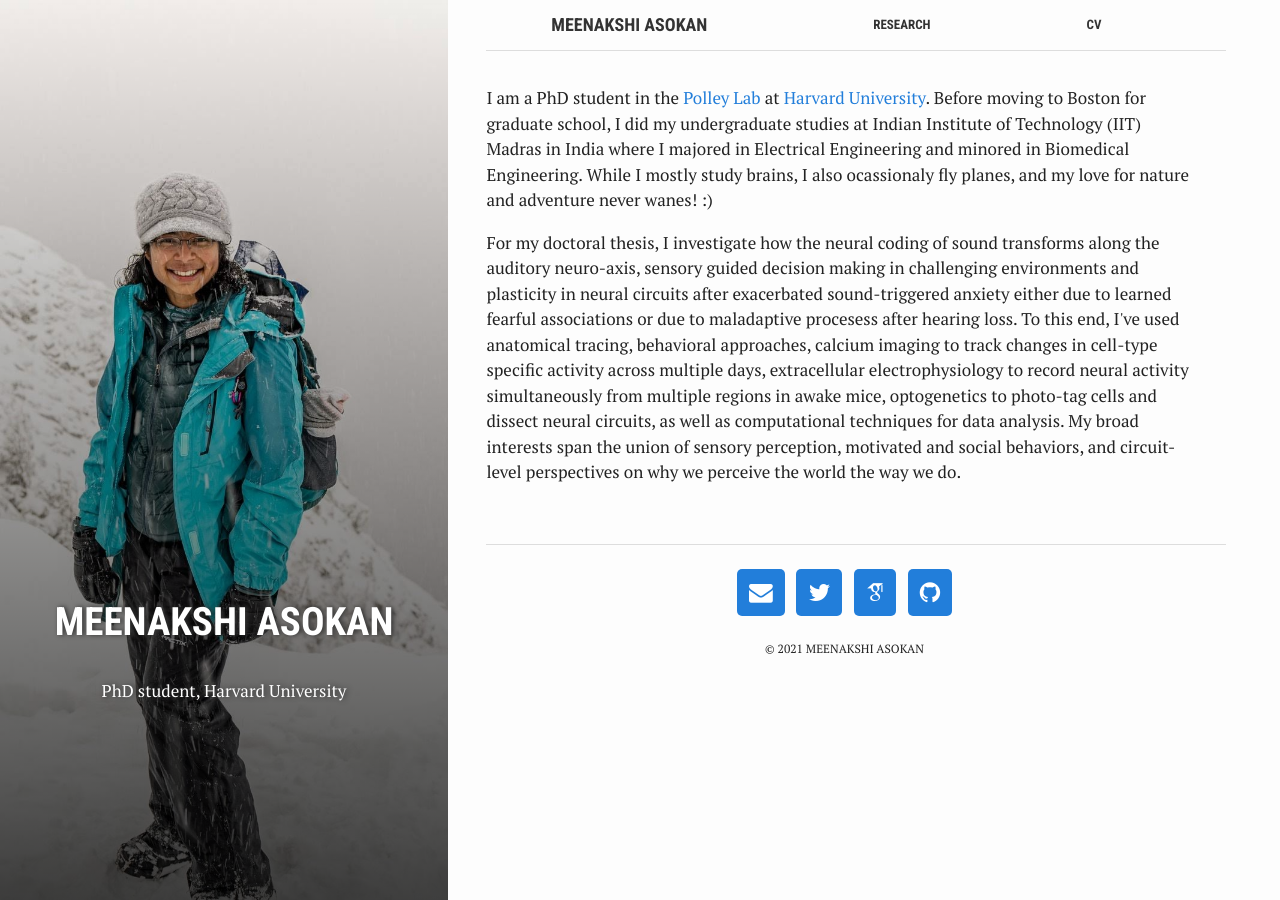
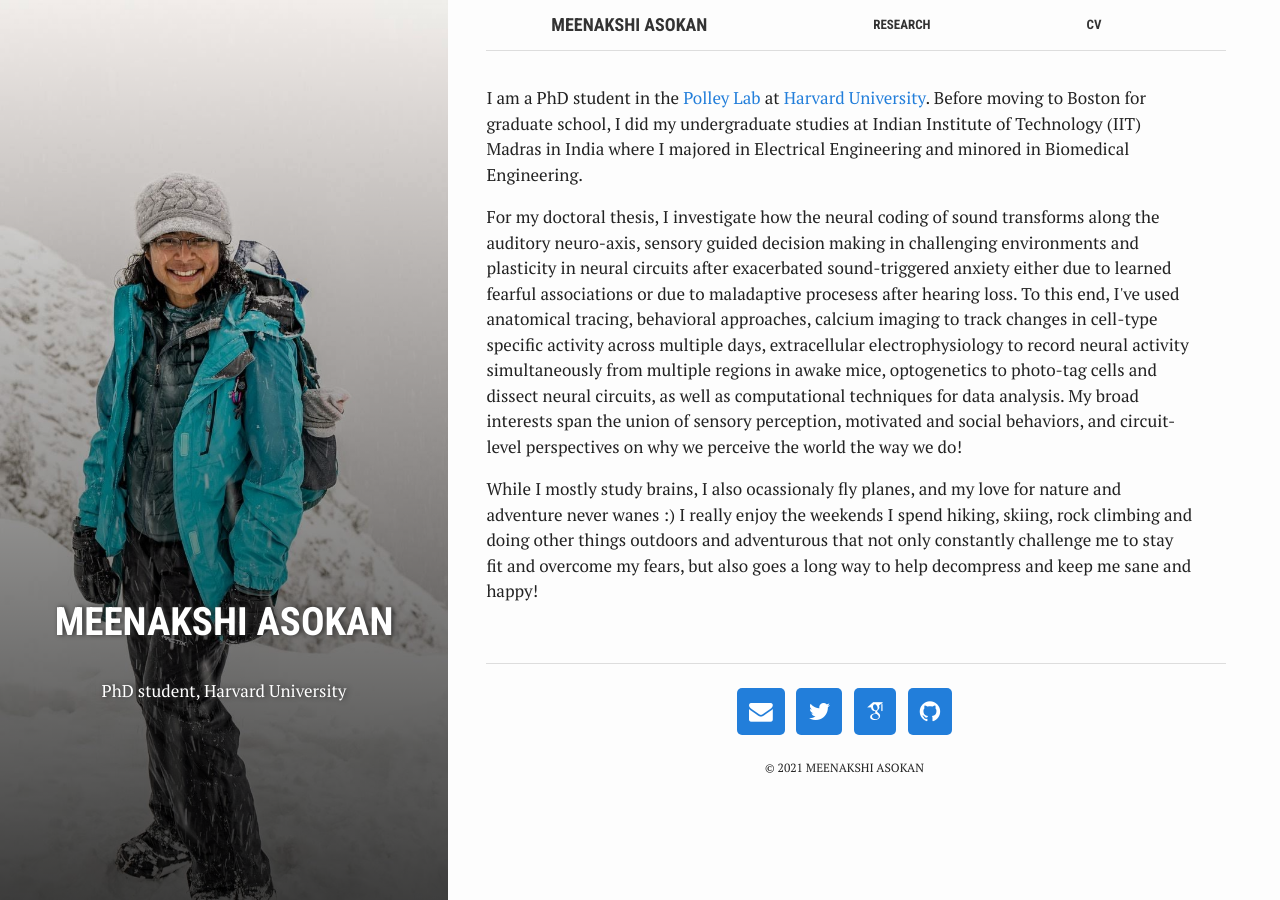
Before and after one commit to Meenakshi-Asokan/Meenakshi-Asokan.github.io, a Jekyll site: the page built from index.html, in a window 1280 px wide. Built offline with Jekyll 4.4.1, drawn with Linux system fonts in a browser that asks for light colours; nearby versions of some CDN libraries; some web fonts are replaced; library files that are not in the unit come from our copies.

Commit message:
edited rec interests

```diff
--- a/index.html
+++ b/index.html
@@ -21,5 +20,10 @@
   extracellular electrophysiology to record neural activity simultaneously from multiple regions in awake mice,
   optogenetics to photo-tag cells and dissect neural circuits, as well as computational techniques for data analysis.
   My broad interests span the union of sensory perception,
-  motivated and social behaviors, and circuit-level perspectives on why we perceive the world the way we do.
+  motivated and social behaviors, and circuit-level perspectives on why we perceive the world the way we do!
 </p>
+<p>
+  While I mostly study brains, I also ocassionaly fly planes, and my love for nature and adventure never wanes :) I really enjoy the weekends I spend
+  hiking, skiing, rock climbing and doing other things outdoors and adventurous that not only constantly challenge me to stay fit and overcome my fears, but
+  also goes a long way to help decompress and keep me sane and happy!
+</p>
```
Also changed, not shown: other parts of index.html (+0 -1 lines).
